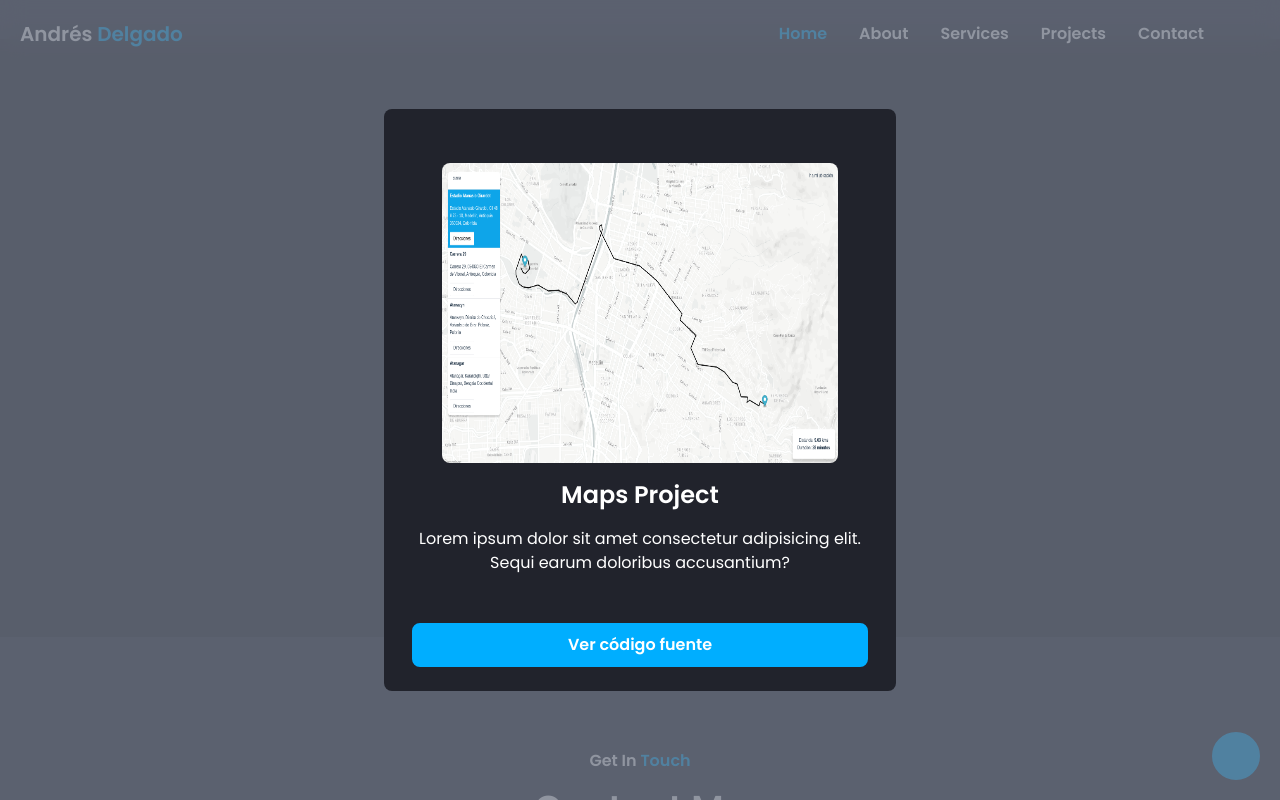
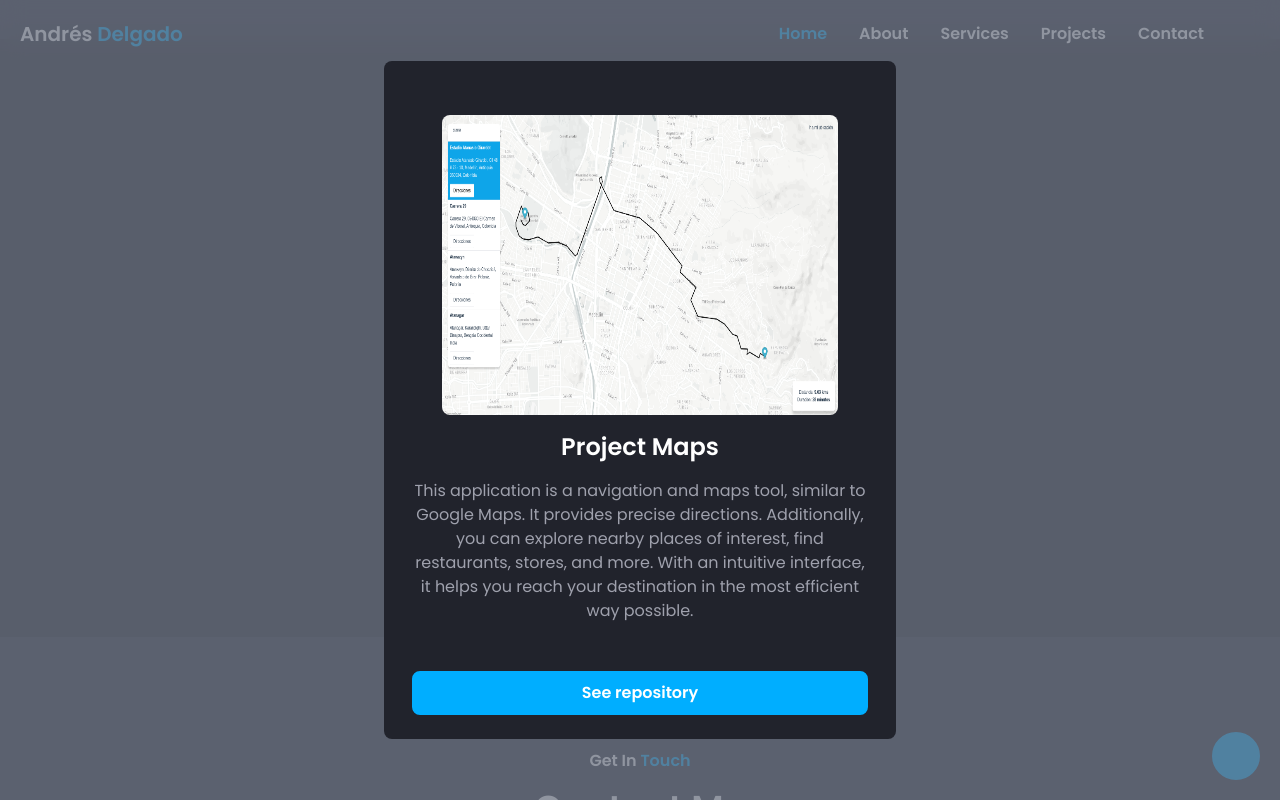
Before and after one commit to Andres1124/Portfolio-v2, a Vue app: page / in a window 1280 px wide. Both pictures are taken after a click on the element 640 px from the left and 2980 px from the top of the page. Shown: the part 2580-3380 px from the top of the page. Built offline with nearby package versions, Linux system fonts and the light colour scheme; some icons are missing.

Commit message:
add first project to projects section

```diff
--- a/src/components/ProjectsSection.vue
+++ b/src/components/ProjectsSection.vue
@@ -12,8 +12,8 @@ export default {
         const projects = ref([
             {
                 id: 1,
-                name: 'Maps Project',
-                description: 'Lorem ipsum dolor sit amet consectetur adipisicing elit. Sequi earum doloribus accusantium?',
+                name: 'project_map',
+                description: 'project_map_description',
                 imageUrl: '/src/assets/images/maps-project.png',
                 projectUrl: 'https://github.com/Andres1124/maps-project',
             },
@@ -26,7 +26,13 @@ export default {
 
             showCloseModal: (value, project = null) => {
                 openModal.value = value;
-                selectedProject.value = project;
+                if (!value) {
+                    setTimeout(() => {
+                        selectedProject.value = project;
+                    }, 200);
+                } else {
+                    selectedProject.value = project;
+                }
             },
         }
     }
@@ -54,7 +60,7 @@ export default {
                         <img :src="project.imageUrl" alt="project image" class="w-full h-full transition-all">
                         <div class="absolute top-0 content-image transition-all duration-300 ease-in text-center w-full h-full p-4">
                             <div class="flex flex-col justify-center items-center w-full h-full">
-                                <h5 class="text-white text-xl font-semibold">{{ project.name }}</h5>
+                                <h5 class="text-white text-xl font-semibold">{{ $t(project.name) }}</h5>
                             </div>
                         </div>
                     </div>
--- a/src/components/modals/Modal.vue
+++ b/src/components/modals/Modal.vue
@@ -18,10 +18,8 @@ export default {
 <template>
     <transition
         enter-active-class="ease-out duration-300"
-        enter-class="opacity-0"
         enter-to-class="opacity-100"
         leave-active-class="ease-in duration-200"
-        leave-class="opacity-100"
         leave-to-class="opacity-0"
         >
         <div
@@ -35,19 +33,17 @@ export default {
             <div class="fixed inset-0 z-[1001] overflow-y-auto">
                 <div class="flex min-h-full items-center justify-center p-4 text-center sm:items-center sm:p-0">
                     <transition
-                        enter-active-class="ease-out duration-300"
-                        enter-class="opacity-0 translate-y-4 sm:translate-y-0 sm:scale-95"
+                        enter-active-class="ease-out duration-500 opacity-0 translate-y-4 sm:translate-y-0"
                         enter-to-class="opacity-100 translate-y-0 sm:scale-100"
-                        leave-active-class="ease-in duration-200"
-                        leave-class="opacity-100 translate-y-0 sm:scale-100"
-                        leave-to-class="opacity-0 translate-y-4 sm:translate-y-0 sm:scale-95"
+                        leave-active-class="ease-in duration-200 opacity-100 translate-y-0 sm:scale-100"
+                        leave-to-class="opacity-0 translate-y-4 sm:translate-y-0"
                         >
                         <div
                             v-show="open"
                             class="relative transform overflow-hidden rounded-lg text-left transition-all sm:my-8 sm:w-full sm:max-w-lg">
                             <div class="bg-container-color px-2 py-2">
-                                <div @click="closeModal" class="flex justify-end">
-                                    <IconX :size="30" class="cursor-pointer" />
+                                <div class="flex justify-end">
+                                    <IconX @click="closeModal" :size="30" class="cursor-pointer" />
                                 </div>
                                 <div class="mt-4">
                                     <div class="w-4/5 h-[300px] rounded-lg mx-auto overflow-hidden">
@@ -56,17 +52,17 @@ export default {
                                 </div>
                                 <div class="mt-4 px-5 pb-8">
                                     <h3 class="text-white font-semibold text-2xl text-center pb-4">
-                                        {{ project && project.name ? project.name : '' }}
+                                        {{ project && project.name ? $t(project.name) : '' }}
                                     </h3>
-                                    <p class="text-center">
-                                        {{ project && project.description ? project.description : '' }}
+                                    <p class="text-center text-body">
+                                        {{ project && project.description ? $t(project.description) : '' }}
                                     </p>
                                 </div>
                                 <div class="mt-4 px-5 pb-4">
                                     <a :href="project && project.projectUrl ? project.projectUrl : ''" target="_blank">
                                         <div class="w-full py-2 bg-primary text-white font-semibold
                                                         rounded-lg border-2 border-[#00AEFF] hover:bg-transparent duration-500 text-center">
-                                            Ver código fuente
+                                            {{ $t('see_repository') }}
                                         </div>
                                     </a>
                                 </div>
--- a/src/locales/en.json
+++ b/src/locales/en.json
@@ -23,16 +23,19 @@
     "my": "My",
     "my_": "My",
     "my_skills": "My skills",
+    "project_map": "Project Maps",
+    "project_map_description": "This application is a navigation and maps tool, similar to Google Maps. It provides precise directions. Additionally, you can explore nearby places of interest, find restaurants, stores, and more. With an intuitive interface, it helps you reach your destination in the most efficient way possible.",
     "projects": "Projects",
     "recent_projects": "Recent Projects",
     "see_projects": "See Projects",
+    "see_repository": "See repository",
     "send_message": "Send message",
+    "send_message_successfully": "Message send successfully",
     "services": "Services",
     "skills": "Skills",
     "skills_description": "See fully what skills i have and perform, to develop the projects for you.",
     "touch": "Touch",
     "web_developer": "Web Developer",
     "web_developer_description": "I offer my expertise as a full-stack developer, to provide end-to-end solutions for your web development needs. With a comprehensive skill set encompassing HTML, CSS, JavaScript, PHP and more, I can handle all aspects of your project, from designing intuitive user interfaces to implementing robust server-side functionalities.",
-    "send_message_successfully": "Message send successfully",
     "what_i_do": "What I Do"
 }
--- a/src/locales/es.json
+++ b/src/locales/es.json
@@ -23,16 +23,19 @@
     "my": "Mi",
     "my_": "Mis",
     "my_skills": "Mis habilidades",
+    "project_map": "Project Maps",
+    "project_map_description": "Esta aplicación es una herramienta de navegación y mapas, similar a Google Maps. Ofrece direcciones precisas. Además, puedes explorar lugares de interés cercanos, encontrar restaurantes, tiendas y más. Con una interfaz intuitiva, ayuda a llegar a tu destino de la manera más eficiente.",
     "projects": "Proyectos",
     "recent_projects": "Proyectos Recientes",
     "see_projects": "Ver proyectos",
+    "see_repository": "Ver repositorio",
     "send_message": "Enviar mensaje",
+    "send_message_successfully": "Mensaje enviado correctamente",
     "services": "Servicios",
     "skills": "Habilidades",
     "skills_description": "Vea completamente qué habilidades tengo y desempeño, para desarrollar los proyectos para usted.",
     "touch": "Contacto",
     "web_developer": "Desarrollador Web",
     "web_developer_description": "Ofrezco mis conocimientos como desarrollador full-stack, para brindar soluciones integrales a tus necesidades de desarrollo web. Con un conjunto de habilidades completo que abarca HTML, CSS, JavaScript, PHP y más, puedo encargarme de todos los aspectos de tu proyecto, desde el diseño de interfaces de usuario intuitivas hasta la implementación de funcionalidades sólidas en el lado del servidor.",
-    "send_message_successfully": "Mensaje enviado correctamente",
     "what_i_do": "Lo que hago"
 }
```
